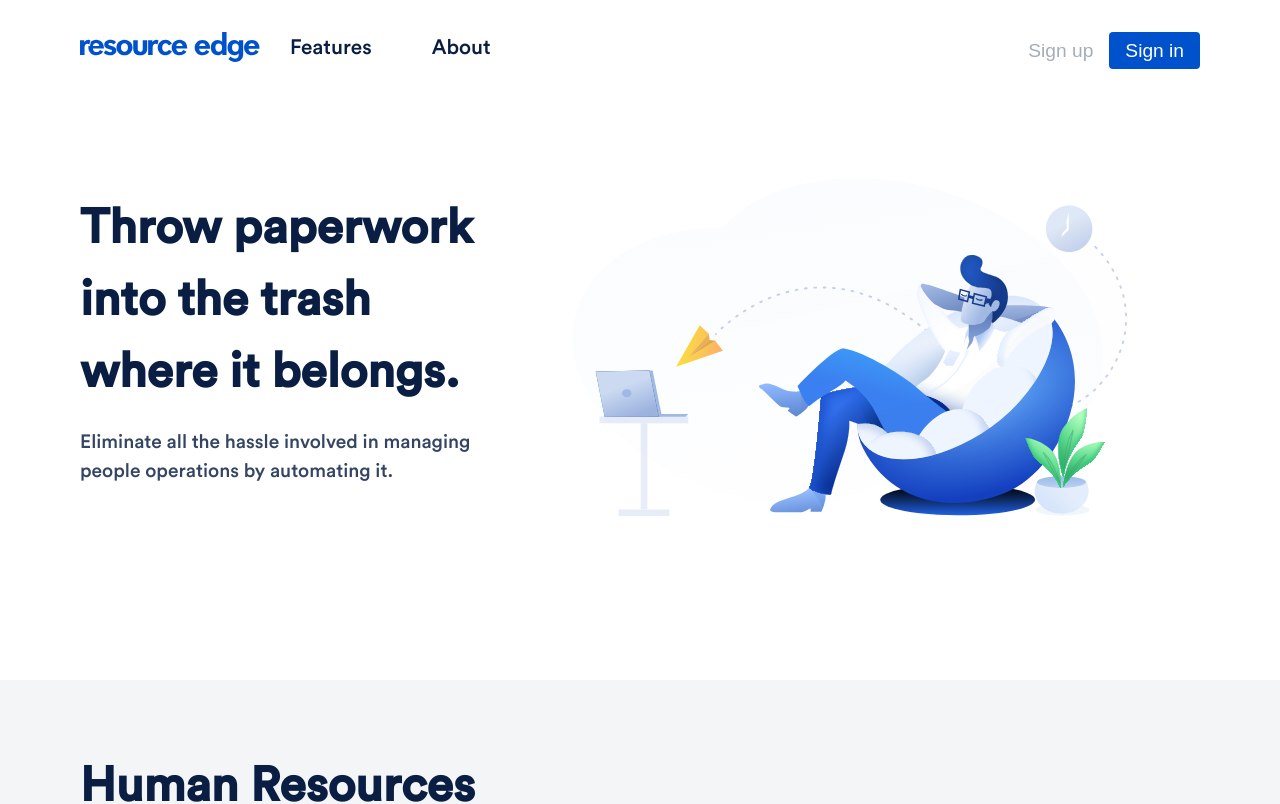
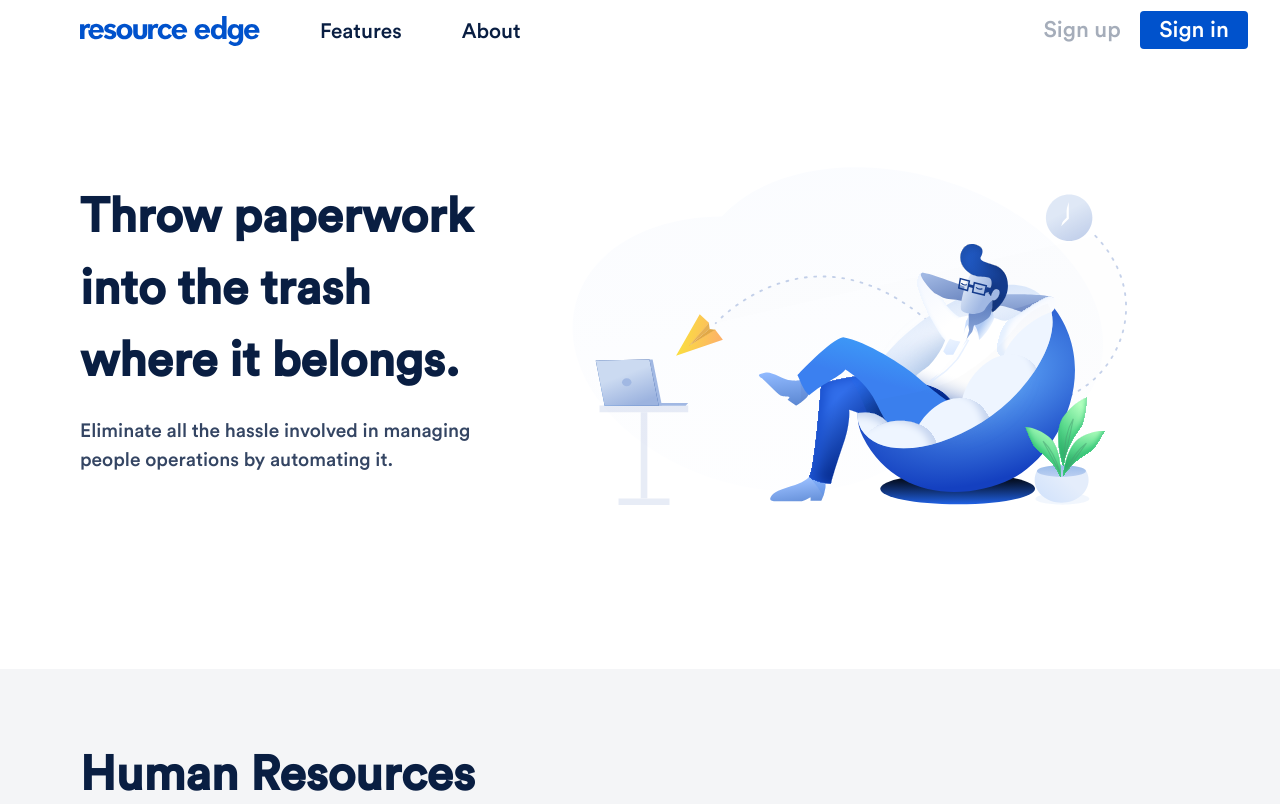
Before and after one commit to KodeSage/Resource-Edge, a React (Create React App) app: page / in a window 1280 px wide. Shown: the top 804 px of the page. Built offline with nearby package versions, Linux system fonts and the light colour scheme.

Commit message:
release 0.1.1

```diff
--- a/src/Components/CommonStyles/Container.css
+++ b/src/Components/CommonStyles/Container.css
@@ -1,3 +1,4 @@
+
 .container{
     max-width: 1200px;
     margin: 0 auto;
--- a/src/Components/CommonStyles/Container.js
+++ b/src/Components/CommonStyles/Container.js
@@ -1,5 +1,7 @@
+import './Container.css';
+
 const Container = (props) => {
-    const container = 'container' + props.className;
+    const container = 'container ' + props.className;
     return (
         <div className={container}> {props.children}</div>
     );
--- a/src/Components/DualSectionComponent/DualSection.css
+++ b/src/Components/DualSectionComponent/DualSection.css
@@ -1,9 +1,3 @@
-.container{
-    max-width: 1200px;
-    margin: 0 auto;
-    overflow: auto;
-    padding: 0 40px;
-}
 .admin-logistics,
 .finance
 {
--- a/src/Components/DualSectionComponent/DualSection.js
+++ b/src/Components/DualSectionComponent/DualSection.js
@@ -5,11 +5,12 @@ import payroll from '../Assets/payroll.svg';
 import PayrollDashboard from '../Assets/Payroll-Dashboard.svg';
 import adminDashboard from '../Assets/admin-Dashboard.svg';
 import './DualSection.css'
+import Container from '../CommonStyles/Container';
 
 const DualSection = () => {
     return (
       <div className="dual-section">
-        <div className="container">
+        <Container>
           <div className="admin-logistics">
             <div className="admin-text">
               <h2>Admin & Logistics</h2>
@@ -46,7 +47,7 @@ const DualSection = () => {
           <div className="Payroll-Dashboard-Image">
             <img src={PayrollDashboard} alt="Payroll-Dashboard" />
                 </div>
-        </div>
+        </Container>
         </div>
 
     );
--- a/src/Components/Footer/Footer.css
+++ b/src/Components/Footer/Footer.css
@@ -1,12 +1,7 @@
 .footer{
     background-color: var(--primary-blue);
 }
-.container{
-    max-width: 1200px;
-    margin: 0 auto;
-    overflow: auto;
-    padding: 0 40px;
-}
+
 .footer-contents{
     margin-top: 50px;
     display: flex;
--- a/src/Components/Footer/Footer.js
+++ b/src/Components/Footer/Footer.js
@@ -4,10 +4,11 @@ import twitter from "../Assets/twitter.svg";
 import linkedin from '../Assets/linkedin.svg';
 import instagram from '../Assets/instagram.svg';
 import './Footer.css';
+import Container from '../CommonStyles/Container';
 const Footer = () => {
     return (
       <footer className="footer">
-        <div className="container">
+        <Container>
           <div className="footer-contents">
             <div className="footer-logo">
               <img src={footerlogo} alt="footer-logo" />
@@ -32,7 +33,7 @@ const Footer = () => {
               </div>
             </div>
           </div>
-        </div>
+        </Container>
       </footer>
     );
 }
--- a/src/Components/HomePageComponent/HomePage.css
+++ b/src/Components/HomePageComponent/HomePage.css
@@ -1,9 +1,4 @@
-.container{
-    max-width: 1200px;
-    margin: 0 auto;
-    overflow: auto;
-    padding: 0 40px;
-}
+
 .homepage{
     height: 600px;
 }
--- a/src/Components/HomePageComponent/HomePage.js
+++ b/src/Components/HomePageComponent/HomePage.js
@@ -1,10 +1,11 @@
 import RelaxImage from "../Assets/Relax-img.svg";
-import './HomePage.css'
+import './HomePage.css';
+import Container from "../CommonStyles/Container";
 const Homepage = () => {
 
     return (
       <div className="homepage">
-        <div className="home-brand container">
+        <Container className="home-brand">
           <div className="home-text">
             <h1>Throw paperwork into the trash where it belongs.</h1>
             <p>
@@ -15,7 +16,7 @@ const Homepage = () => {
           <div className="home-image">
             <img src={RelaxImage} alt="relaximage" />
           </div>
-        </div>
+        </Container>
       </div>
     );
 }
--- a/src/Components/HumanResourceComponent/HumanResource.css
+++ b/src/Components/HumanResourceComponent/HumanResource.css
@@ -1,9 +1,3 @@
-.container{
-    max-width: 1200px;
-    margin: 0 auto;
-    overflow: auto;
-    padding: 0 40px;
-}
 .human-resource{
     background-color: var(--grey-background);
 }
--- a/src/Components/HumanResourceComponent/HumanResource.js
+++ b/src/Components/HumanResourceComponent/HumanResource.js
@@ -1,13 +1,14 @@
 import Frame1 from '../Assets/Frame1.png';
 import Frame2 from '../Assets/Frame2.png';
 import Frame3 from '../Assets/Frame3.png';
+import Container from '../CommonStyles/Container';
 import LastFrame from '../Assets/LastBigFrame.png';
 import './HumanResource.css';
 
 const HumanResource = () => {
     return (
       <div className="human-resource">
-        <div className="container">
+        <Container>
           <div className="humanresource-text">
             <h2>Human Resources</h2>
             <p>
@@ -29,7 +30,7 @@ const HumanResource = () => {
          <div className='Employeeboard'>
             <img src={LastFrame} alt='last-frame'/>
         </div>
-        </div>
+        </Container>
       </div>
     );
 }
--- a/src/Components/NavBarComponent/NavBar.css
+++ b/src/Components/NavBarComponent/NavBar.css
@@ -1,59 +1,64 @@
 
-.navbar{
- padding: 2rem 0;
- height: 80px;
- position: sticky;
- top: 0;
- background-color: white;
- z-index: 1;
+header{
+ padding: 1rem 0;
+ background-color: transparent;
+ position: relative;
+ z-index: 2;
 }
-.container{
-    max-width: 1200px;
-    margin: 0 auto;
-    overflow: auto;
-    padding: 0 40px;
+div{
+    display: block;
 }
 
  .navbar-brand {
     display: flex;
  }
+
+.navbar-middle {
+
+}
+
 .navbar-logo img{
     height: 30px;
-}
-
-.navbar-left{
-    display: flex;
-    flex: 1;
+    align-items: center;
+    margin-right: 30px;
 }
 .navbar-right{
+    position: fixed;
+    z-index: 15;
+    top: 0.9rem;
+    right: 2rem;
+}
+.navbar ul{
   display: flex;
 }
 
-.navbar-left a{
+.navbar li{
+    list-style: none;
+
+}
+a{
+    text-decoration: none;
+}
+.navbar a{
     color: var(--primary-blue);
     cursor: pointer;
     text-decoration: none;
     padding: 0 30px;
     font-size: 1.3rem;
 }
-.navbar-left a:hover{
-   opacity: 0.7;
-}
 
 .sign-up-btn, .sign-in-btn{
-    padding: 0 1rem;
-    border: none;
-    font-size: 1.2rem;
+    padding: .5rem 1.2rem;
+    border-radius: 12px;
+    font-size: 1.4rem;
     font-weight: 500;
     cursor: pointer;
     /* height: 40px; */
 }
-
 .sign-up-btn{
     background: transparent;
     color: var(--primary-grey);
 }
-
 .sign-in-btn{
    background: var(--secondary-blue);
    color: var(--primary-white);
@@ -65,6 +70,15 @@
 .burger{
     display: none;
 }
+
+.navbar-left a{
+    color: var(--primary-blue);
+    cursor: pointer;
+    text-decoration: none;
+    padding: 0 30px;
+    font-size: 1.3rem;
+}
+
 .burger .line1{
     width: 30px;
     height: 3px;
@@ -84,7 +98,18 @@
     background-color: black;
 }
 
-@media screen and (max-width:768px){
+@media screen and (max-width:1150px){
+
+    .navbar-logo img {
+       content: url(../Assets/mobilelogo.svg);
+        background-repeat: no-repeat;
+    }
+     .burger{
+        display: block;
+    }
+}
+
+@media screen and (max-width:1100px){
 
     .navbar-logo img {
        content: url(../Assets/mobilelogo.svg);
--- a/src/Components/NavBarComponent/NavBar.js
+++ b/src/Components/NavBarComponent/NavBar.js
@@ -1,24 +1,35 @@
 
 import logo from '../Assets/desktoplogo.svg';
 import './NavBar.css';
+import Container from '../CommonStyles/Container';
 
 const NavBar = () => {
   const link = '#';
+
   return (
-      <nav className="navbar">
-        <div className="navbar-brand container">
-          <div className="navbar-left">
+    <header className="site-header">
+      <Container className="navbar-brand">
         <div className="navbar-logo">
           <img src={logo} alt="logo" />
         </div>
-            <div className="navbar-left-a">
+        <div className="navbar-middle">
+          <div className="navbar">
+            <ul>
+              <li>
                 <a href={link}>Features</a>
+              </li>
+              <li>
                 <a href={link}>About</a>
-            </div>
+              </li>
+            </ul>
           </div>
           <div className="navbar-right">
-            <button className="sign-up-btn">Sign up</button>
-            <button className="sign-in-btn">Sign in</button>
+            <a href={link}>
+              <span className="sign-up-btn">Sign up</span>
+            </a>
+            <a href={link}>
+              <span className="sign-in-btn">Sign in</span>
+            </a>
           </div>
           <div className="burger">
             <div className="line1"></div>
@@ -26,7 +37,30 @@ const NavBar = () => {
             <div className="line3"></div>
           </div>
         </div>
-      </nav>
+      </Container>
+    </header>
+    // <nav className="navbar">
+    //   <div className="navbar-brand container">
+    //     <div className="navbar-left">
+    //       <div className="navbar-logo">
+    //         <img src={logo} alt="logo" />
+    //       </div>
+    //       <div className="navbar-left-a">
+    //         <a href={link}>Features</a>
+    //         <a href={link}>About</a>
+    //       </div>
+    //     </div>
+    //     <div className="navbar-right">
+    //       <button className="sign-up-btn">Sign up</button>
+    //       <button className="sign-in-btn">Sign in</button>
+    //     </div>
+    //     <div className="burger">
+    //       <div className="line1"></div>
+    //       <div className="line2"></div>
+    //       <div className="line3"></div>
+    //     </div>
+    //   </div>
+    // </nav>
   );
 
 }
```
Lines whose indentation alone changed are shown as unchanged.
